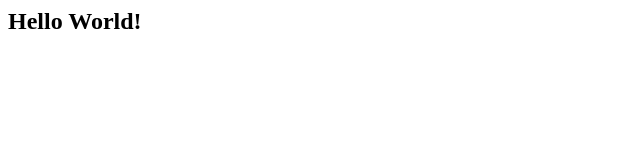
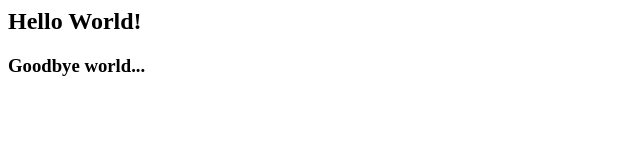
Before and after one commit to remiscarlet/gh-actions-test, a plain HTML site: page index.html in a window 1280 px wide. Shown: the whole page, without its empty margins (0-640 px from the left). Drawn offline with Linux system fonts and the light colour scheme.

Commit message:
Update gh-pages to output generated at 79b9b67

```diff
--- a/index.html
+++ b/index.html
@@ -1,3 +1,4 @@
 <body>
     <h2>Hello World!</h2>
+    <h3>Goodbye world...</h3>
 </body>
```
